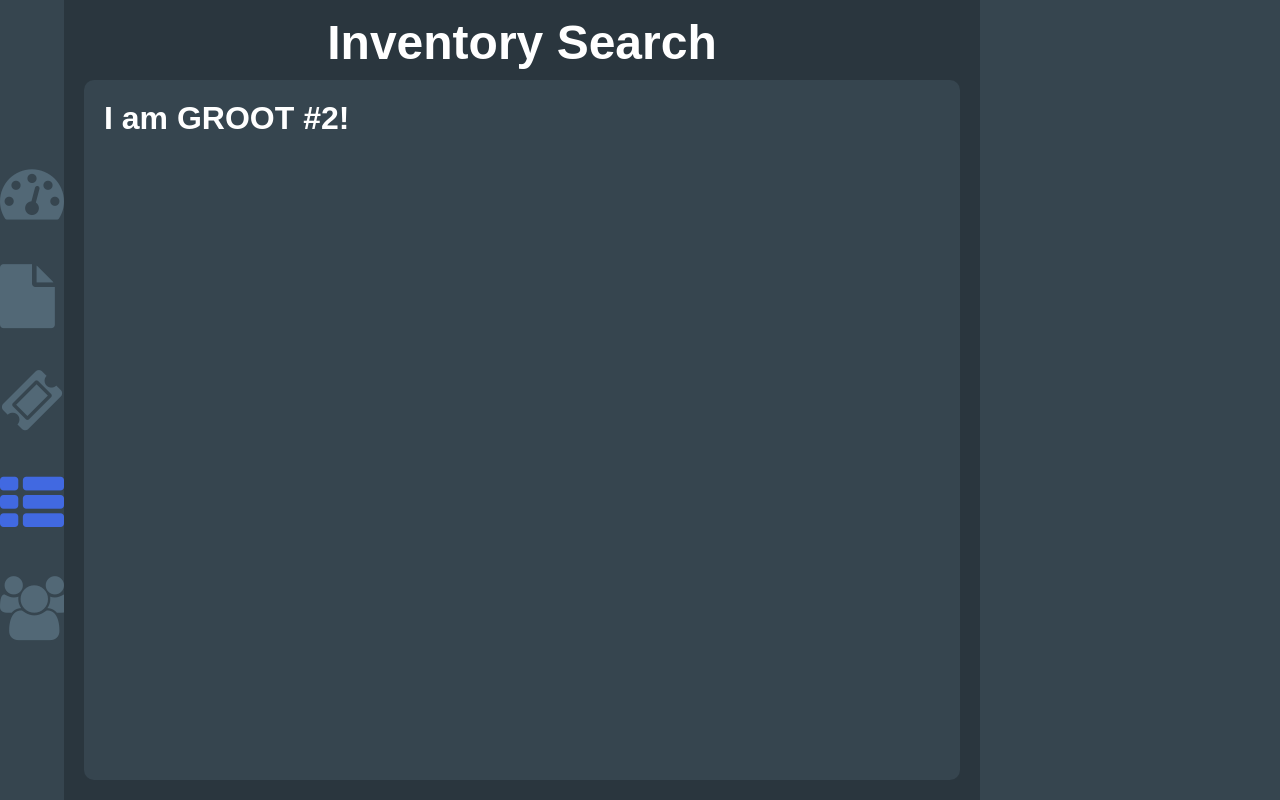
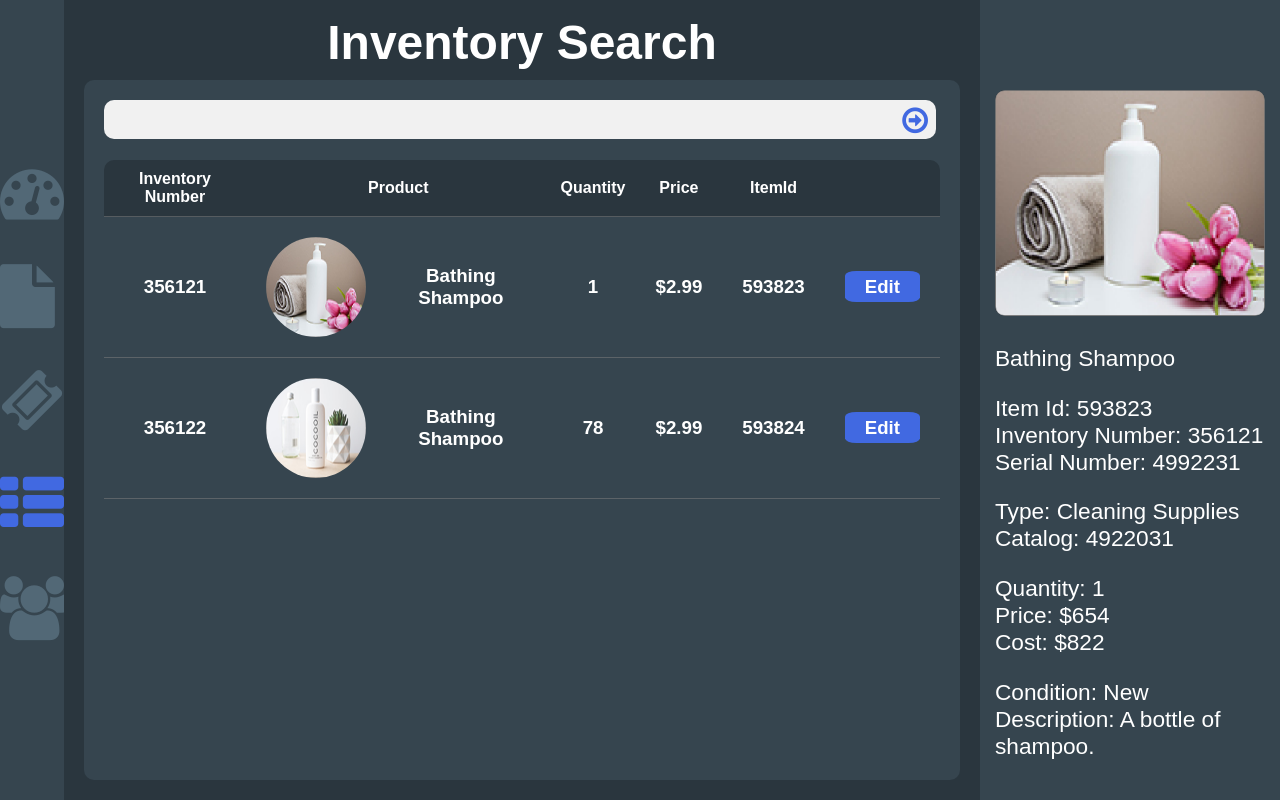
Before and after one commit to Syzco/pawncore, a Next.js app in the folder frontend/: page / in a window 1280 px wide. Both pictures are taken after a click on the link 32 px from the left and 504 px from the top of the page. Built offline with nearby package versions, Linux system fonts and the light colour scheme.

Commit message:
Inventory List
woah more stuff from hassan?!?!

```diff
--- a/frontend/assets/styles.scss
+++ b/frontend/assets/styles.scss
@@ -409,7 +409,6 @@
 
 .tbl.customer-list {
      height: auto;
-
 }
 
 .customer-item > td {
@@ -450,3 +449,65 @@
      height: 200px;
      width: 200px;
 }
+
+/***************************
+**  Item List Screen  **
+***************************/
+
+// main content
+
+.tbl.inventory-list {
+     height: auto;
+
+     margin-top: 20px;
+}
+
+.inventory-item > td {
+     padding: 20px;
+}
+
+.inventory-item > .inventory-product > .item-name-wrapper {
+     display: flex;
+
+     justify-content: center;
+     align-items: center;
+}
+
+.inventory-item > .inventory-product img {
+     width: 100px;
+     height: 100px;
+
+     border-radius: 50%;
+     margin-right: 25px;
+}
+
+.inventory-item > .inventory-button > a {
+     font-size: 14pt;
+     font-weight: bold;
+
+     text-decoration: none;
+
+     color: white;
+     background-color: #4169e1;
+     padding: 5px 20px;
+
+     border-radius: 15%;
+}
+
+// side content
+
+.item-side-details
+{
+     margin-top: 25%;
+     font-size: 17pt;
+
+     padding: 15px;
+}
+
+.item-side-details > .img img
+{
+     width: 100%;
+     height: 100%;
+
+     border-radius: 10px;
+}
--- a/frontend/templates/inventory.js
+++ b/frontend/templates/inventory.js
@@ -1,4 +1,6 @@
 import Stage from '../components/stage/main'
+import Table from '../components/table/main'
+import SearchBox from '@Components/search-box'
 
 export default class Customer extends Stage {
      constructor(props) {
@@ -6,13 +8,86 @@
 
           this.setTitle("Inventory Search")
           this.showCustomerCard(false)
+
+          this.table = {}
+          this.table.rows = [
+               {
+                    css: "inventory-item",
+                    columns: [
+                         {css: "inventory-number", html: (<h3>356121</h3>)},
+                         {css: "inventory-product", html: (<div className="item-name-wrapper"><img src="img/inventory-items/shampoo.png"/> <h3>Bathing Shampoo</h3></div>)},
+                         {css: "inventory-quantity", html: (<h3>1</h3>)},
+                         {css: "inventory-price", html: (<h3>$2.99</h3>)},
+                         {css: "inventory-itemid", html: (<h3>593823</h3>)},
+                         {css: "inventory-button", html: (<a href="#">Edit</a>)},
+                    ]
+               },
+               {
+                    css: "inventory-item",
+                    columns: [
+                         {css: "inventory-number", html: (<h3>356122</h3>)},
+                         {css: "inventory-product", html: (<div className="item-name-wrapper"><img src="img/inventory-items/shampoo2.png"/> <h3>Bathing Shampoo</h3></div>)},
+                         {css: "inventory-quantity", html: (<h3>78</h3>)},
+                         {css: "inventory-price", html: (<h3>$2.99</h3>)},
+                         {css: "inventory-itemid", html: (<h3>593824</h3>)},
+                         {css: "inventory-button", html: (<a href="#">Edit</a>)},
+                    ]
+               },
+          ]
+
+          this.table.columns = ["Inventory Number", "Product", "Quantity", "Price", "ItemId", ""]
      }
 
      populateCenterStage() {
           return (
-               <h1>
-                    I am GROOT #2!
-               </h1>
+               <div className="center-stage-container">
+                    <SearchBox />
+                    <Table className="inventory-list" rows={this.table.rows} columns={this.table.columns} />
+               </div>
+          )
+     }
+
+     populateSideStage() {
+          return (
+               <div className="item-side-details">
+                    <div className="img">
+                         <img src="img/inventory-items/shampoo.png" />
+                    </div>
+
+                    <div className="name">
+                         <p>Bathing Shampoo</p>
+                    </div>
+
+                    <div className="inventory-details">
+                         <p>
+                              Item Id: 593823 <br />
+                              Inventory Number: 356121 <br />
+                              Serial Number: 4992231
+                         </p>
+                    </div>
+
+                    <div className="catalog">
+                         <p>
+                              Type: Cleaning Supplies <br />
+                              Catalog: 4922031
+                         </p>
+                    </div>
+
+                    <div className="price">
+                         <p>
+                              Quantity: 1 <br />
+                              Price: $654 <br />
+                              Cost: $822
+                         </p>
+                    </div>
+
+                    <div className="item-details">
+                         <p>
+                              Condition: New <br />
+                              Description: <span className="item-description">A bottle of shampoo.</span>
+                         </p>
+                    </div>
+               </div>
           )
      }
 }
```
Also changed, not shown: frontend/public/img/inventory-items/shampoo.png (added), frontend/public/img/inventory-items/shampoo2.png (added).
